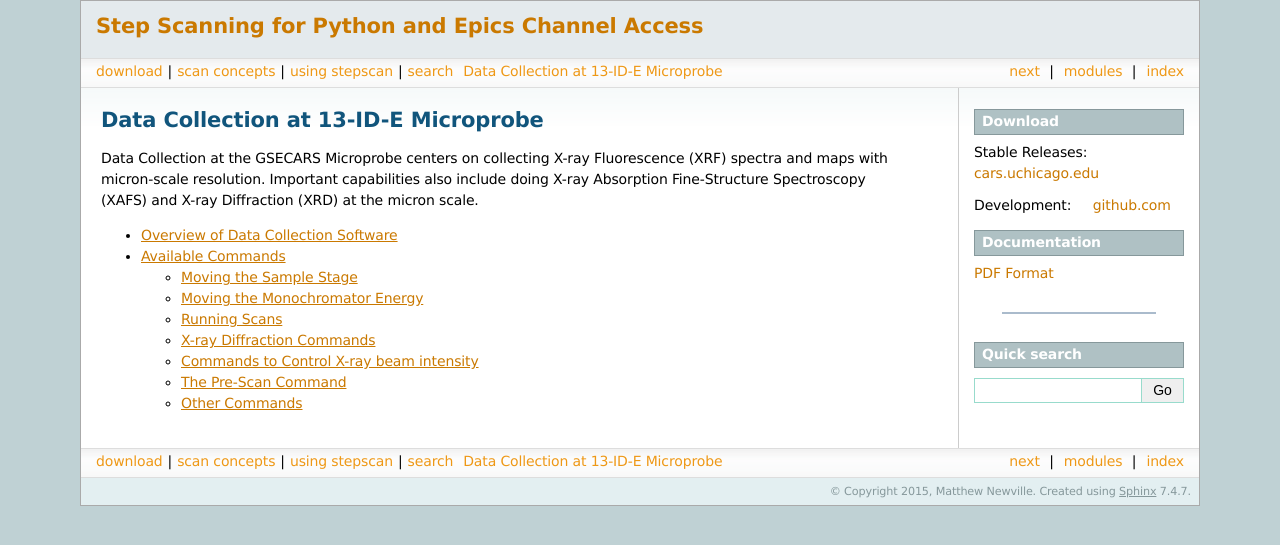
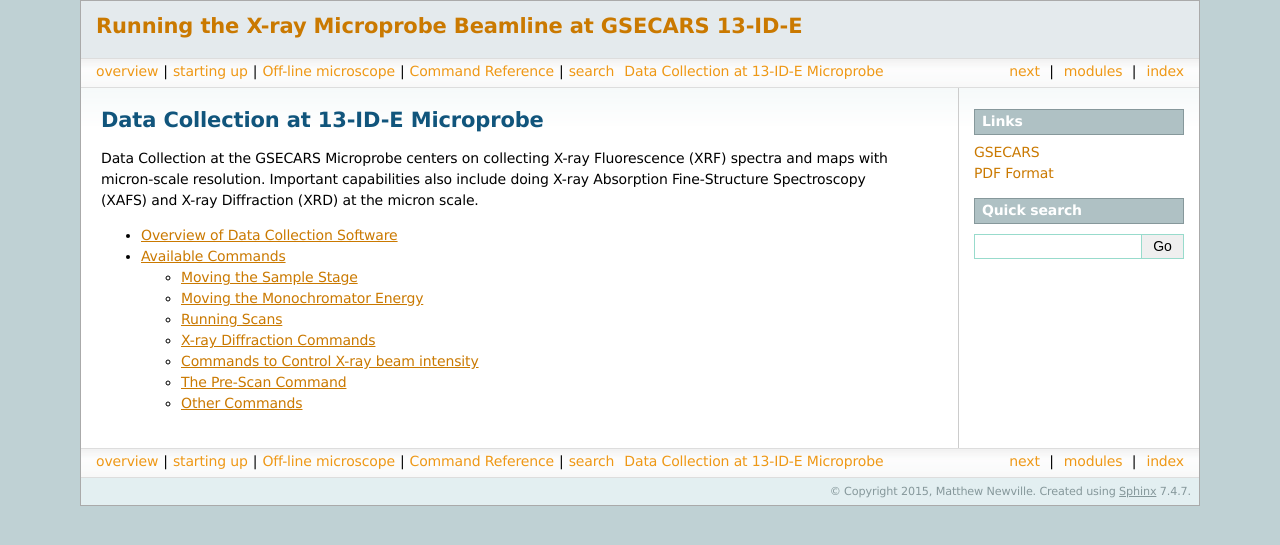
Before and after one commit to newville/microprobe_docs, a Sphinx documentation site: the page built from doc/index.rst, in a window 1280 px wide. Shown: the top 545 px of the page. Built offline with Sphinx 7.4.7, drawn with Linux system fonts in a browser that asks for light colours; formulas are drawn with MathJax 3; pages that are not in the unit, such as notebooks, are missing from menus.

Commit message:
tweaked top-level templates

```diff
--- a/doc/_templates/indexsidebar.html
+++ b/doc/_templates/indexsidebar.html
@@ -1,18 +1,3 @@
-<h3>Download</h3>
-
-Stable Releases:
-
-&nbsp; &nbsp; <a href="http://cars9.uchicago.edu/software/python/stepscan/downloads">cars.uchicago.edu</a>
-<p>
-
-Development:
-&nbsp; &nbsp; <a href="http://github.com/pyepics/stepscan">github.com</a>
-<p>
-
-<h3>Documentation</h3>
-
- <a href="stepscan.pdf">
-
- PDF Format</a>
-<hr>
-<p>
+<h3>Links</h3>
+<a href="http://gsecars.uchicago.edu/">GSECARS</a><br>
+<a href="doc.pdf">  PDF Format</a>
--- a/doc/_templates/layout.html
+++ b/doc/_templates/layout.html
@@ -1,13 +1,14 @@
 {% extends "!layout.html" %}
 {% block rootrellink %}
-   <li><a href="{{ pathto('install') }}">download</a>|</li>
-   <li><a href="{{ pathto('concepts') }}">scan concepts</a>|</li>
-   <li><a href="{{ pathto('usage') }}">using stepscan</a>|</li>
+   <li><a href="{{ pathto('overview') }}">overview</a>|</li>
+   <li><a href="{{ pathto('starting') }}">starting up</a>|</li>
+   <li><a href="{{ pathto('oscar') }}">Off-line microscope</a>|</li>
+   <li><a href="{{ pathto('commands') }}">Command Reference</a>|</li>
    &nbsp;&nbsp;<li><a href="{{ pathto('search') }}">search</a></li>
 {% endblock %}
 {% block relbar1 %}
 <div style="background-color: #E4EAED; text-align: left; padding: 0px 0px 15px 15px">
- <h1> <a href="{{ pathto('index') }}">Step Scanning for Python and Epics Channel Access</a></h1>
+ <h1> <a href="{{ pathto('index') }}">Running the X-ray Microprobe Beamline at GSECARS 13-ID-E </a></h1>
 </div>
 {{ super() }}
 {% endblock %}
```
